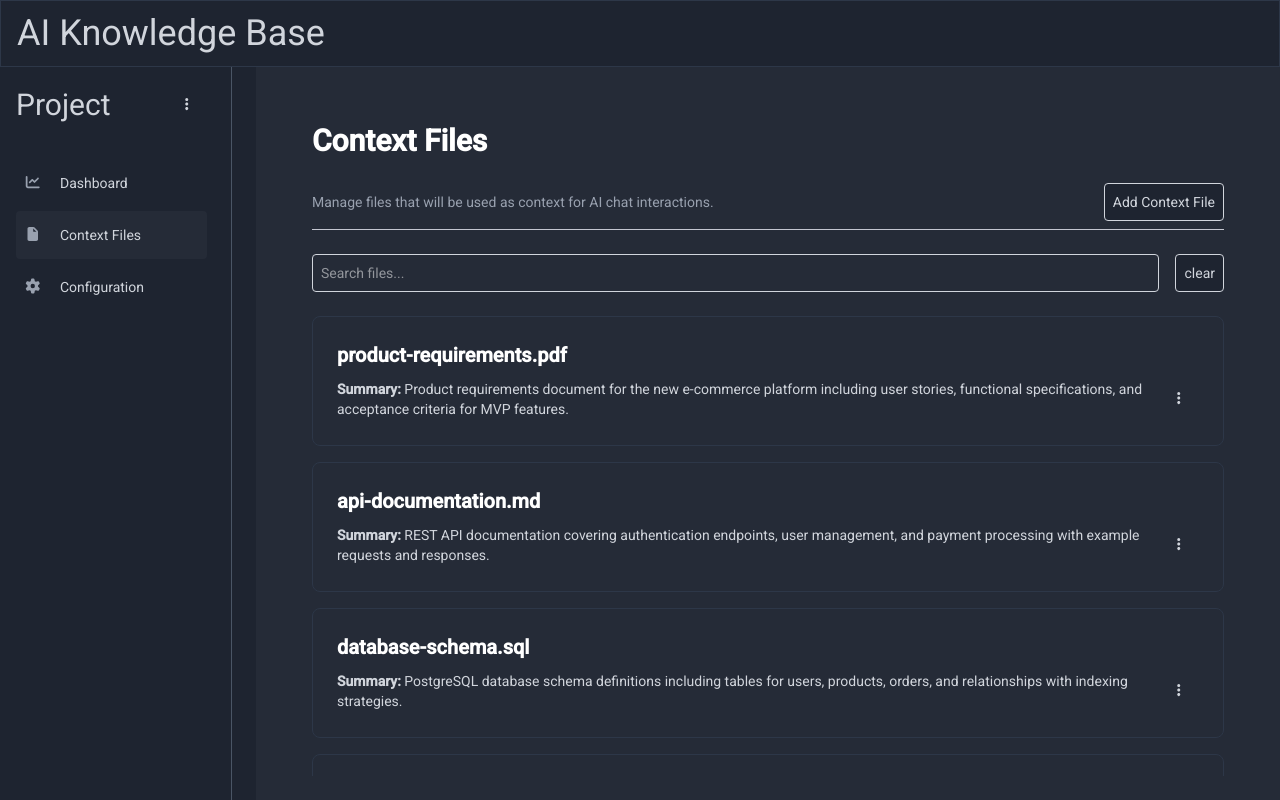
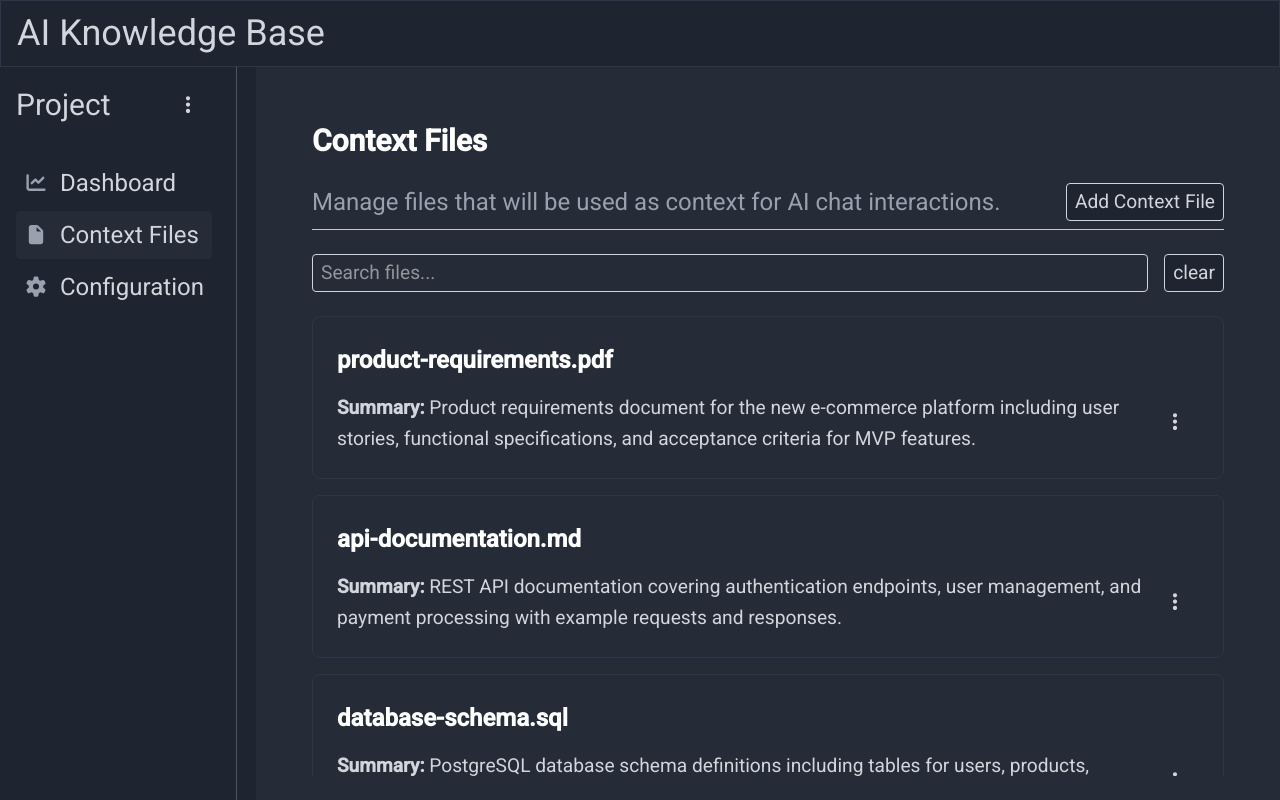
Before and after one commit to robcdev/ai-knowledge-base, an Angular app in the folder apps/web/: page /context-files in a window 1280 px wide. Built offline with nearby package versions, Linux system fonts and the light colour scheme.

Commit message:
Fix styling issues, font size and alignements

```diff
--- a/apps/web/src/app/app.html
+++ b/apps/web/src/app/app.html
@@ -1,9 +1,11 @@
 <div class="flex flex-col h-svh overflow-y-auto bg-dark-bg text-gray-300">
-  <div class="flex items-center w-full h-1/12 border border-dark-border px-4 text-4xl relative">
+  <div
+    class="flex items-center w-full h-1/12 border border-dark-border px-4 text-2xl sm:text-3xl md:text-4xl relative"
+  >
     AI Knowledge Base
     <button
       type="button"
-      class="md:hidden absolute right-4 top-1/2 -translate-y-1/2 text-2xl text-gray-200 hover:text-white"
+      class="md:hidden hover:cursor-pointer absolute right-4 top-1/2 -translate-y-1/2 text-2xl text-gray-200 hover:text-white"
       (click)="toggleMenu()"
     >
       <fa-icon [icon]="faBars"></fa-icon>
@@ -17,16 +19,26 @@
     @if (showMobileMenu()) {
       <div class="fixed inset-0 z-50 md:hidden">
         <div class="absolute inset-0 bg-black/70 animate-fade-in" (click)="closeMenu()"></div>
-        <div class="relative w-full h-full bg-dark-bg text-gray-100 flex flex-col animate-slide-down">
+        <div
+          class="relative w-full h-full bg-dark-bg text-gray-100 flex flex-col animate-slide-down"
+        >
           <button
             type="button"
-            class="absolute top-4 right-4 text-3xl text-gray-200 hover:text-white"
+            class="absolute top-4 right-4 text-3xl text-gray-200 hover:text-white hover:cursor-pointer"
             (click)="closeMenu()"
           >
             <fa-icon [icon]="faXmark"></fa-icon>
           </button>
-          <nav class="flex-1 flex flex-col items-center justify-center gap-8 text-2xl font-semibold">
-            <a routerLink="/" routerLinkActive="text-white" class="hover:text-white" (click)="closeMenu()">Dashboard</a>
+          <nav
+            class="flex-1 flex flex-col items-center justify-center gap-8 text-2xl font-semibold"
+          >
+            <a
+              routerLink="/"
+              routerLinkActive="text-white"
+              class="hover:text-white"
+              (click)="closeMenu()"
+              >Dashboard</a
+            >
             <a
               routerLink="/context-files"
               routerLinkActive="text-white"
--- a/apps/web/src/app/features/configuration/configuration.html
+++ b/apps/web/src/app/features/configuration/configuration.html
@@ -1,16 +1,12 @@
 <div class="p-8">
   <h1 class="text-3xl font-bold mb-6 text-white">Configuration</h1>
-  <p class="text-gray-400 mb-6">
-    Manage your application settings and preferences.
-  </p>
+  <p class="text-gray-400 mb-6 text-2xl">Manage your application settings and preferences.</p>
 
   <div class="grid grid-cols-1 gap-6">
     <app-card [title]="'General Settings'">
       <div class="space-y-4">
         <div>
-          <label class="block text-sm font-medium text-gray-300 mb-2">
-            Application Name
-          </label>
+          <label class="block text-sm font-medium text-gray-300 mb-2"> Application Name </label>
           <input
             type="text"
             value="AI Knowledge Base"
@@ -18,9 +14,7 @@
           />
         </div>
         <div>
-          <label class="block text-sm font-medium text-gray-300 mb-2">
-            Theme
-          </label>
+          <label class="block text-sm font-medium text-gray-300 mb-2"> Theme </label>
           <select
             class="w-full px-3 py-2 bg-dark-bg border border-dark-border rounded text-gray-300 focus:outline-none focus:border-blue-500"
           >
--- a/apps/web/src/app/features/context-files/context-files.html
+++ b/apps/web/src/app/features/context-files/context-files.html
@@ -1,10 +1,10 @@
 <div class="px-4 py-6 sm:p-8 w-full">
   <div class="bg-dark-bg-secondary">
-    <h1 class="text-3xl font-bold mb-6 text-white">Context Files</h1>
+    <h1 class="text-2xl sm:text-3xl font-bold mb-6 text-white">Context Files</h1>
   </div>
 
   <div class="flex w-full flex-col gap-3 pb-2 sm:flex-row sm:items-center sm:justify-between">
-    <p class="text-gray-400">
+    <p class="text-gray-400 text-2xl">
       Manage files that will be used as context for AI chat interactions.
     </p>
     <div class="w-full sm:w-auto">
--- a/apps/web/src/app/features/dashboard/dashboard.html
+++ b/apps/web/src/app/features/dashboard/dashboard.html
@@ -1,6 +1,6 @@
 <div class="p-8">
-  <h1 class="text-3xl font-bold mb-6 text-white">Dashboard</h1>
-  <p class="mb-8">Dummy dashboard</p>
+  <h1 class="text-3xl sm:text-3xl font-bold mb-6 text-white">Dashboard</h1>
+  <p class="mb-8 text-2xl">Dummy dashboard</p>
   <div class="mb-8">
     <app-card [title]="'✨ NEW FEATURES IN THE LATEST VERSION'">
       <ul class="list-disc list-inside text-gray-400 space-y-1">
--- a/apps/web/src/app/shared/components/card/card.html
+++ b/apps/web/src/app/shared/components/card/card.html
@@ -1,4 +1,6 @@
 <div class="bg-dark-bg-secondary border border-dark-border rounded-lg p-6">
-  <h2 class="text-xl font-semibold mb-2 text-white">{{ title() }}</h2>
-  <ng-content />
+  <h2 class="text-2xl font-semibold mb-3 text-white leading-relaxed">{{ title() }}</h2>
+  <div class="leading-relaxed space-y-1">
+    <ng-content />
+  </div>
 </div>
--- a/apps/web/src/app/shared/components/side-bar/side-bar-button/side-bar-button.html
+++ b/apps/web/src/app/shared/components/side-bar/side-bar-button/side-bar-button.html
@@ -5,10 +5,7 @@
     [routerLinkActiveOptions]="{ exact: exact() }"
     class="flex gap-4 items-center w-full h-full px-2 py-4 hover:cursor-pointer text-md hover:bg-dark-bg-secondary rounded transition-colors group"
   >
-    <fa-icon
-      [icon]="icon()"
-      class="w-4 mr-1 text-gray-400"
-    ></fa-icon>
-    <span>{{ label() }}</span>
+    <fa-icon [icon]="icon()" class="w-4 mr-1 text-gray-400"></fa-icon>
+    <span class="text-2xl">{{ label() }}</span>
   </a>
 </div>
--- a/apps/web/src/styles.scss
+++ b/apps/web/src/styles.scss
@@ -61,4 +61,5 @@ body {
 body {
   margin: 0;
   font-family: Roboto, 'Helvetica Neue', sans-serif;
+  font-size: 1.2rem;
 }
```
